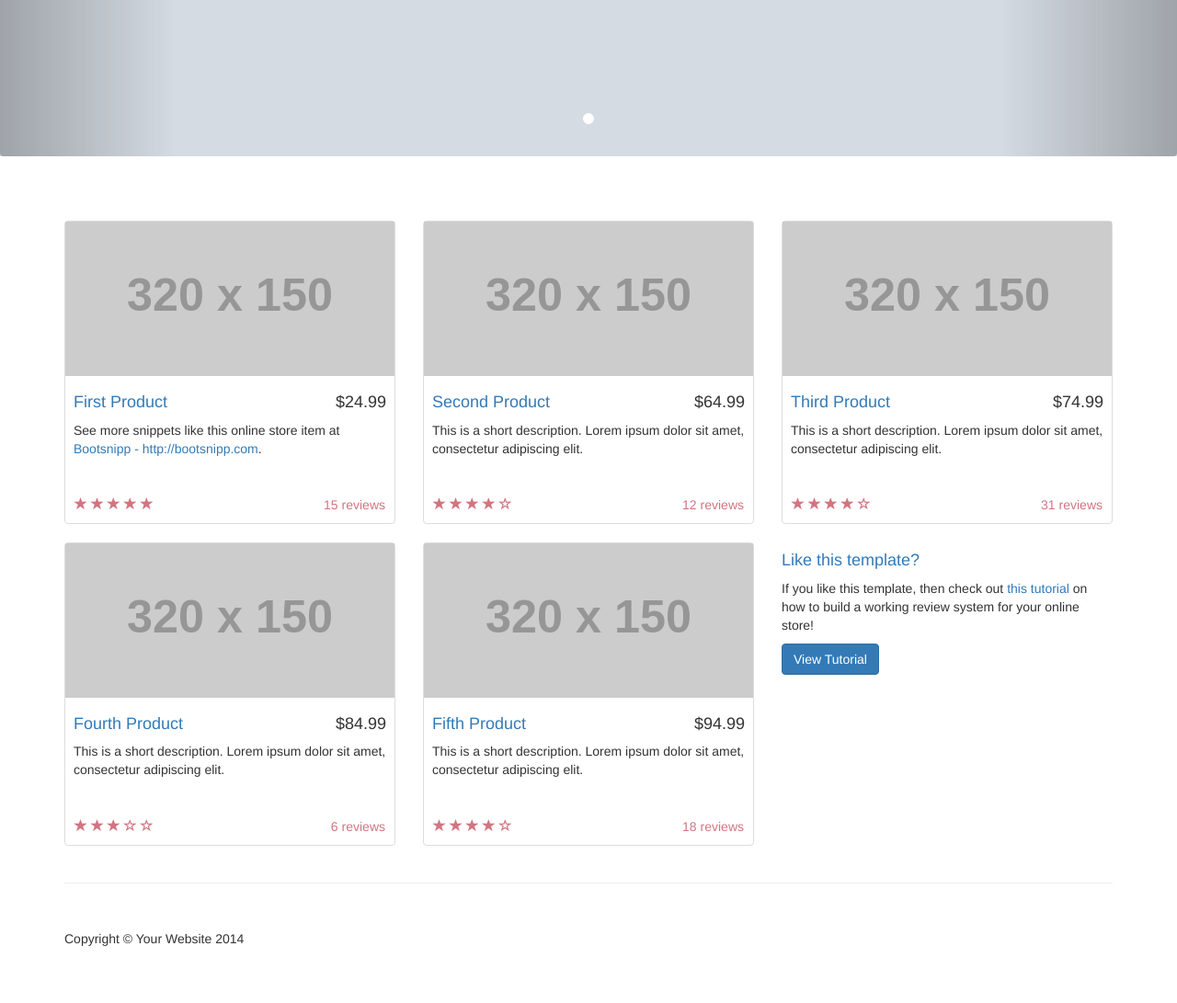
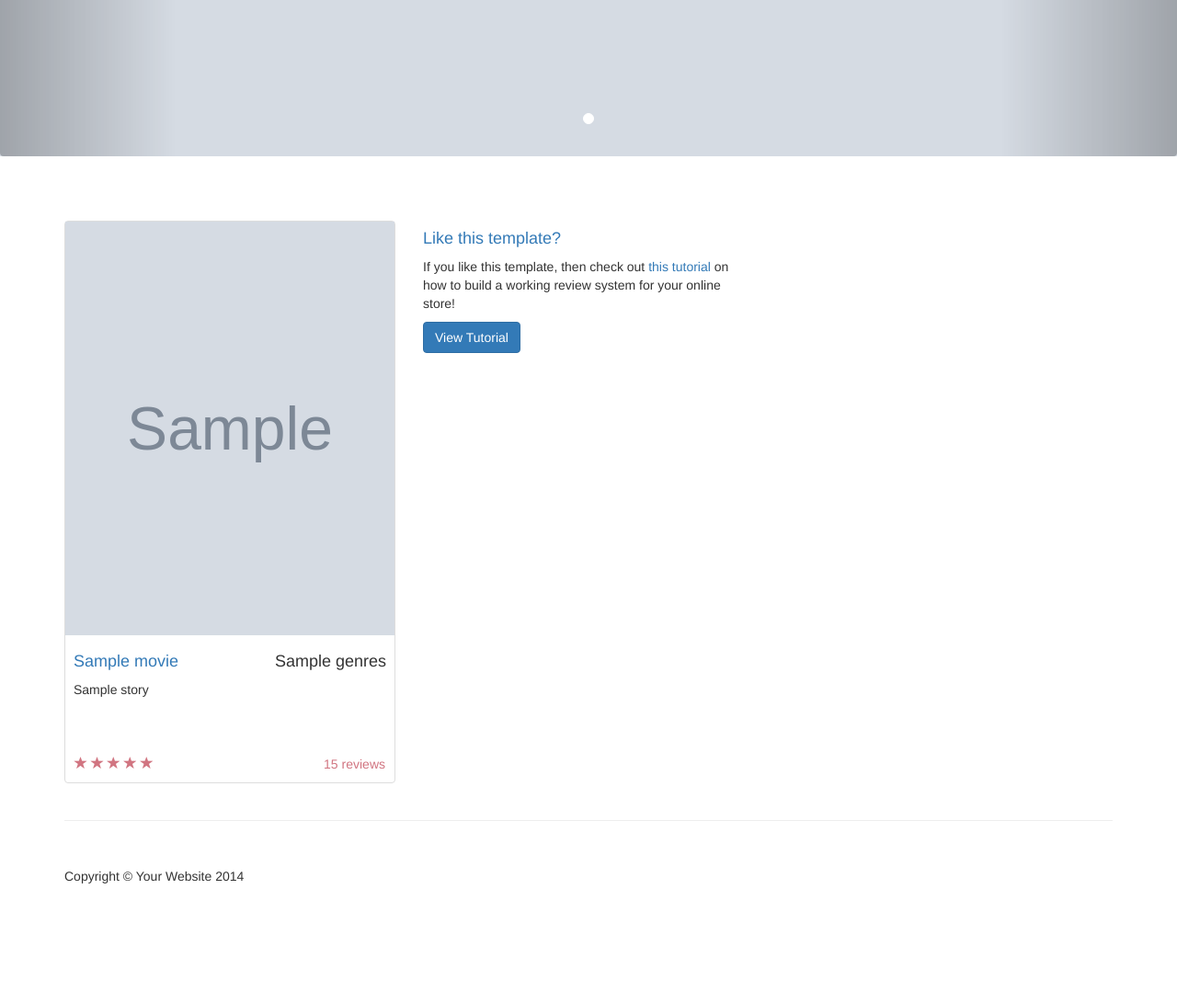
Before and after one commit to microstack/front, a Flask app: template movies/templates/index.html in a window 1280 px wide. Shown: the part 630-1721 px from the top of the page at 92% size. After the commit the page ends 1591 px from the top, so only its background shows below. Run offline with Flask 2, Linux system fonts and the light colour scheme; the template is opened without the code that fills it: most values are stand-ins (such as "Sample title", 1, 10 or a date in 2020); grey boxes marked "Sample" are stand-in pictures; grey boxes labelled with a size stand in for pictures from a placeholder-image service; some libraries are stand-ins or nearby versions.

Commit message:
show high grade movie

```diff
--- a/movies/static/css/movie.css
+++ b/movies/static/css/movie.css
@@ -31,7 +31,7 @@ body {
 }
 
 .thumbnail img {
-    width: 100%;
+    height: 450px;
 }
 
 .ratings {
--- a/movies/templates/index.html
+++ b/movies/templates/index.html
@@ -96,14 +96,15 @@
 
             <div class="row">
 
+                {% for movie in high_grades %}
                 <div class="col-sm-4 col-lg-4 col-md-4">
                     <div class="thumbnail">
-                      <img src="http://placehold.it/320x150" alt="">
+                      <img src="{{ movie.thumbnail }}" alt="">
                       <div class="caption">
-                        <h4 class="pull-right">$24.99</h4>
-                        <h4><a href="#">First Product</a>
+                        <h4 class="pull-right">{{ movie.genres }}</h4>
+                        <h4><a href="#">{{ movie.title }}</a>
                         </h4>
-                        <p>See more snippets like this online store item at <a target="_blank" href="http://www.bootsnipp.com">Bootsnipp - http://bootsnipp.com</a>.</p>
+                        <p>{{ movie.story }}</p>
                       </div>
                       <div class="ratings">
                         <p class="pull-right">15 reviews</p>
@@ -117,94 +118,7 @@
                       </div>
                     </div>
                 </div>
-
-                <div class="col-sm-4 col-lg-4 col-md-4">
-                  <div class="thumbnail">
-                    <img src="http://placehold.it/320x150" alt="">
-                    <div class="caption">
-                      <h4 class="pull-right">$64.99</h4>
-                      <h4><a href="#">Second Product</a>
-                      </h4>
-                      <p>This is a short description. Lorem ipsum dolor sit amet, consectetur adipiscing elit.</p>
-                    </div>
-                    <div class="ratings">
-                      <p class="pull-right">12 reviews</p>
-                      <p>
-                        <span class="glyphicon glyphicon-star"></span>
-                        <span class="glyphicon glyphicon-star"></span>
-                        <span class="glyphicon glyphicon-star"></span>
-                        <span class="glyphicon glyphicon-star"></span>
-                        <span class="glyphicon glyphicon-star-empty"></span>
-                      </p>
-                    </div>
-                  </div>
-                </div>
-
-                <div class="col-sm-4 col-lg-4 col-md-4">
-                  <div class="thumbnail">
-                    <img src="http://placehold.it/320x150" alt="">
-                    <div class="caption">
-                      <h4 class="pull-right">$74.99</h4>
-                      <h4><a href="#">Third Product</a>
-                      </h4>
-                      <p>This is a short description. Lorem ipsum dolor sit amet, consectetur adipiscing elit.</p>
-                    </div>
-                    <div class="ratings">
-                      <p class="pull-right">31 reviews</p>
-                      <p>
-                        <span class="glyphicon glyphicon-star"></span>
-                        <span class="glyphicon glyphicon-star"></span>
-                        <span class="glyphicon glyphicon-star"></span>
-                        <span class="glyphicon glyphicon-star"></span>
-                        <span class="glyphicon glyphicon-star-empty"></span>
-                      </p>
-                    </div>
-                  </div>
-                </div>
-
-                <div class="col-sm-4 col-lg-4 col-md-4">
-                  <div class="thumbnail">
-                    <img src="http://placehold.it/320x150" alt="">
-                    <div class="caption">
-                      <h4 class="pull-right">$84.99</h4>
-                      <h4><a href="#">Fourth Product</a>
-                      </h4>
-                      <p>This is a short description. Lorem ipsum dolor sit amet, consectetur adipiscing elit.</p>
-                    </div>
-                    <div class="ratings">
-                      <p class="pull-right">6 reviews</p>
-                      <p>
-                        <span class="glyphicon glyphicon-star"></span>
-                        <span class="glyphicon glyphicon-star"></span>
-                        <span class="glyphicon glyphicon-star"></span>
-                        <span class="glyphicon glyphicon-star-empty"></span>
-                        <span class="glyphicon glyphicon-star-empty"></span>
-                      </p>
-                    </div>
-                  </div>
-                </div>
-
-                <div class="col-sm-4 col-lg-4 col-md-4">
-                  <div class="thumbnail">
-                    <img src="http://placehold.it/320x150" alt="">
-                    <div class="caption">
-                      <h4 class="pull-right">$94.99</h4>
-                      <h4><a href="#">Fifth Product</a>
-                      </h4>
-                      <p>This is a short description. Lorem ipsum dolor sit amet, consectetur adipiscing elit.</p>
-                    </div>
-                    <div class="ratings">
-                      <p class="pull-right">18 reviews</p>
-                      <p>
-                        <span class="glyphicon glyphicon-star"></span>
-                        <span class="glyphicon glyphicon-star"></span>
-                        <span class="glyphicon glyphicon-star"></span>
-                        <span class="glyphicon glyphicon-star"></span>
-                        <span class="glyphicon glyphicon-star-empty"></span>
-                      </p>
-                    </div>
-                  </div>
-                </div>
+                {% endfor %}
 
                 <div class="col-sm-4 col-lg-4 col-md-4">
                     <h4><a href="#">Like this template?</a>
```
Also changed, not shown: movies/views.py (+9 -4 lines).
